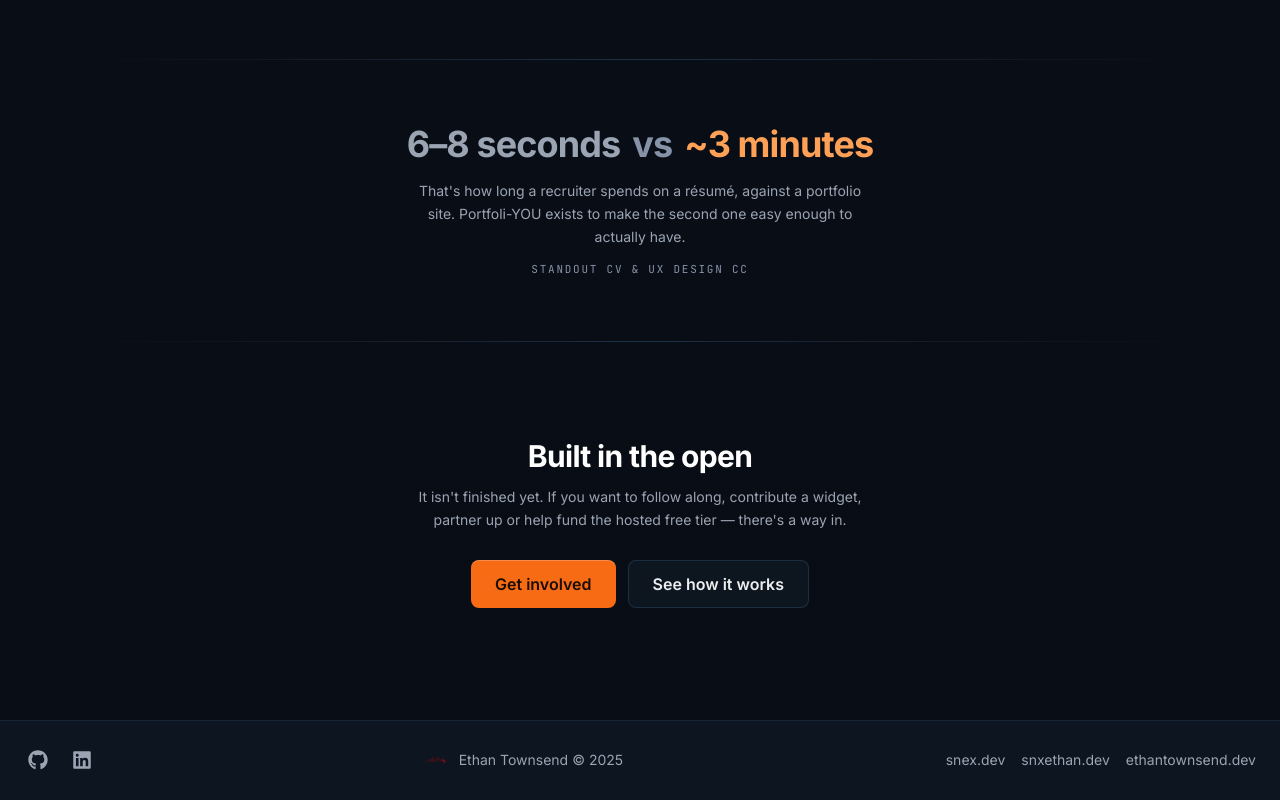
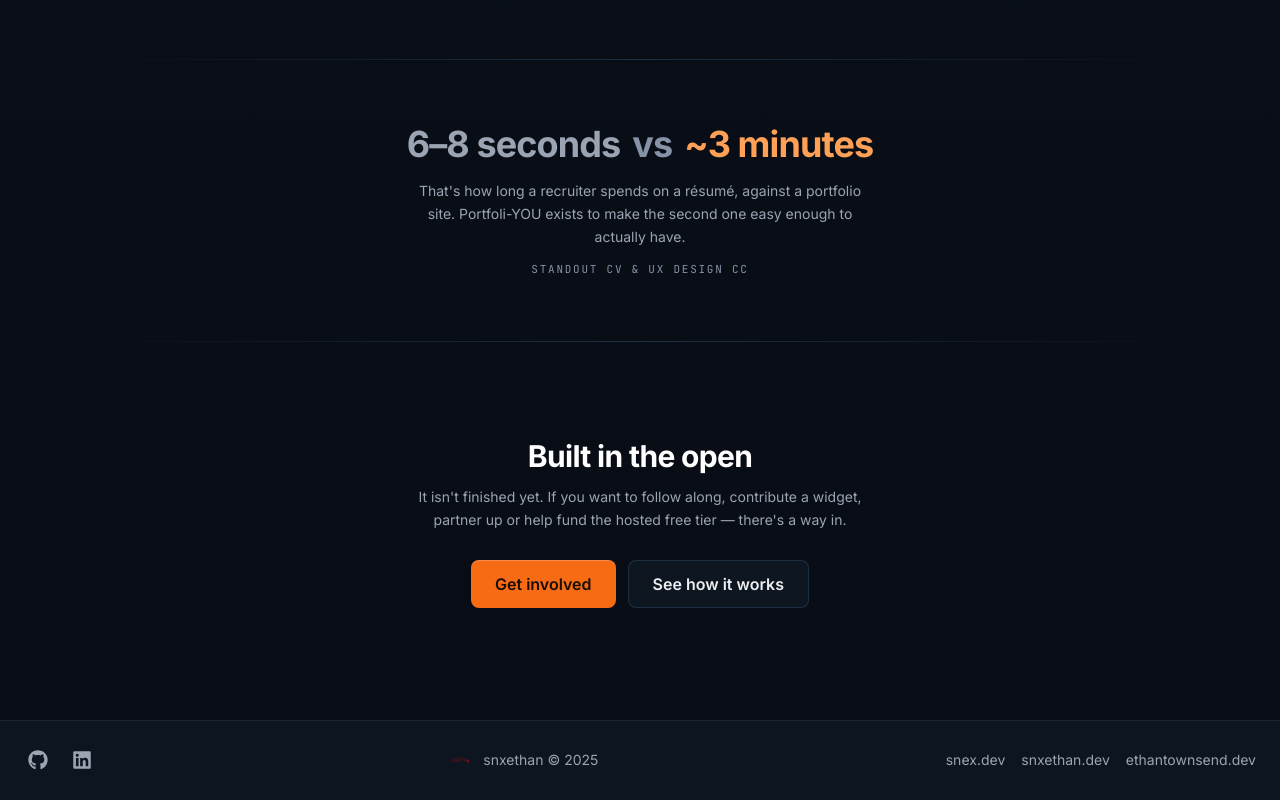
Before and after one commit to snxethan/PortfoliYOU-WEBSITE, a Next.js app: page / in a window 1280 px wide. Shown: the part 1563-2363 px from the top of the page. Built offline with nearby package versions, Linux system fonts and the light colour scheme.

Commit message:
Update Footer.tsx

```diff
--- a/src/app/components/pages/Footer.tsx
+++ b/src/app/components/pages/Footer.tsx
@@ -64,7 +64,7 @@ const Footer = () => {
                 href={site.author.site}
                 className={`text-sm text-py-muted ${linkClass}`}
               >
-                {site.author.name} &copy; {new Date().getFullYear()}
+                snxethan &copy; {new Date().getFullYear()}
               </a>
             </TooltipWrapper>
           </div>
```
